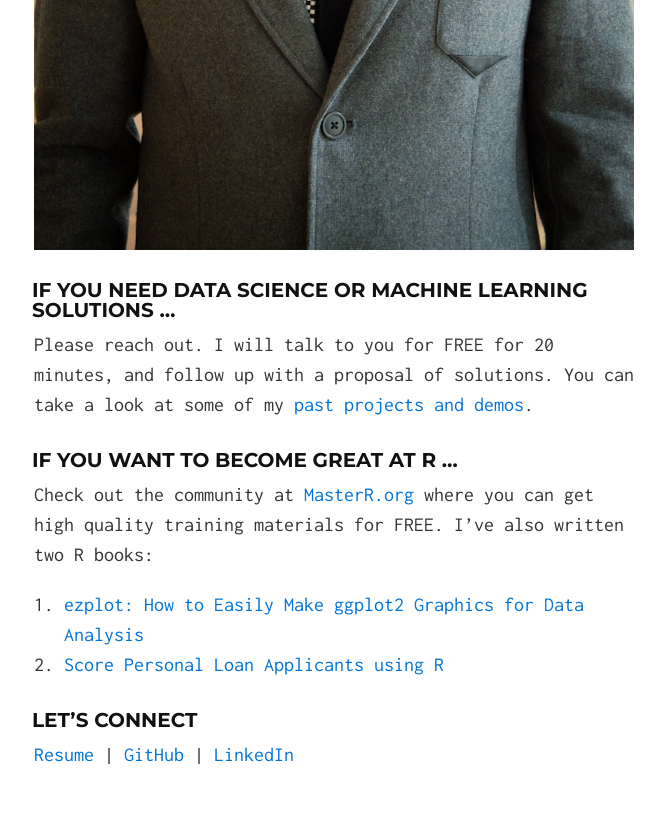
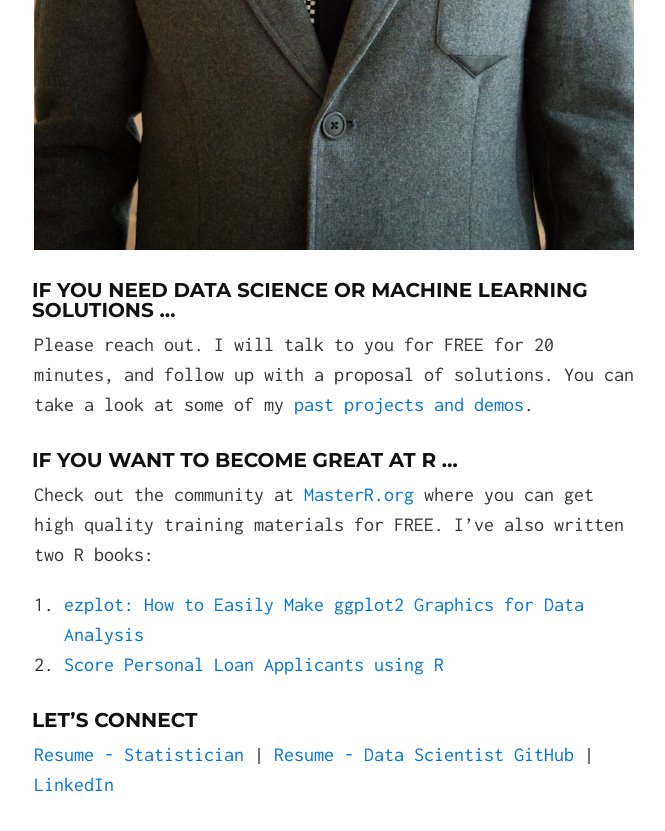
Before and after one commit to gmlang/gmlang.github.io, a Jekyll site: the page built from index.md, in a window 1280 px wide and 900 px high, scrolled down 1482 px. Shown: the top 831 px of the window, without its empty margins (306-971 px from the left). Built offline with Jekyll 4.4.1, drawn with Linux system fonts in a browser that asks for light colours.

Commit message:
update resume link

```diff
--- a/index.md
+++ b/index.md
@@ -39,6 +39,7 @@ high quality training materials for FREE. I've also written two R books:
 
 ### Let's Connect
 
-[Resume](http://resume.gmlang.com) |
+[Resume - Statistician](https://drive.google.com/open?id=1UZobdufqbAgpABZg5nnlvRWqZYMWTtfA) |
+[Resume - Data Scientist]()
 [GitHub](http://github.com/gmlang) |
 [LinkedIn](https://www.linkedin.com/in/gmlang)
```
